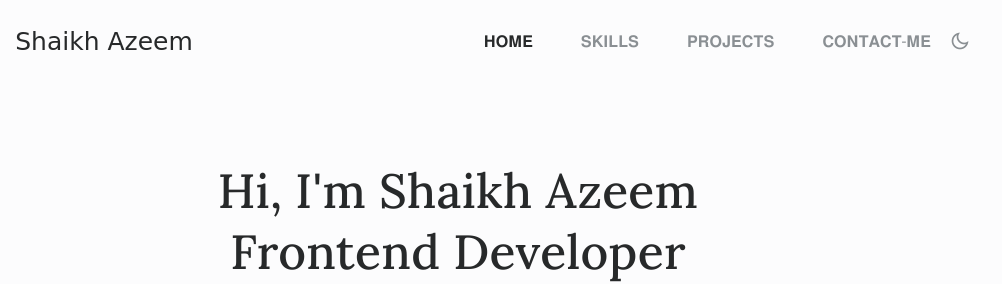
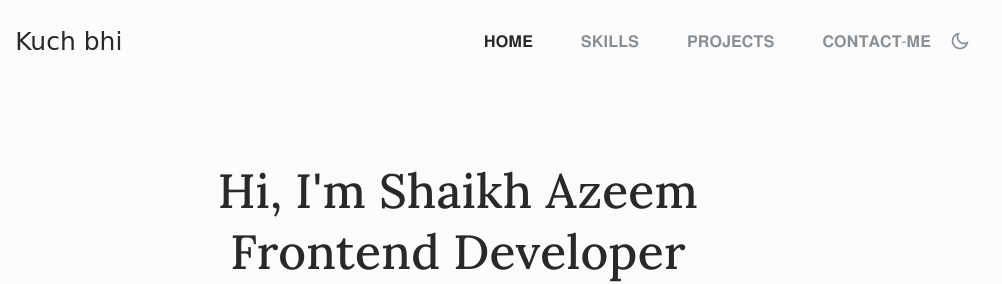
Before and after one commit to shaikhcoder11/portfolio, a plain HTML site: page index.html in a window 1280 px wide. Shown: the top 284 px of the page, 182-1184 px from the left. Drawn offline with nearby package versions, Linux system fonts and the light colour scheme.

Commit message:
Practice

```diff
--- a/index.html
+++ b/index.html
@@ -26,7 +26,7 @@
             <a href="#" class="nav__logo"
                 style="height: 50px; width: 50px; display: flex; flex-direction: row; flex-wrap: nowrap; align-content: space-around; justify-content: space-between; align-items: center;">
                 <img src="Image/icons8-detective-68.png" style="border-radius: 2rem;" alt="wait"><a
-                    class="nav__logo">Shaikh Azeem</a>
+                    class="nav__logo">Kuch bhi</a>
 
 
             </a>
```
